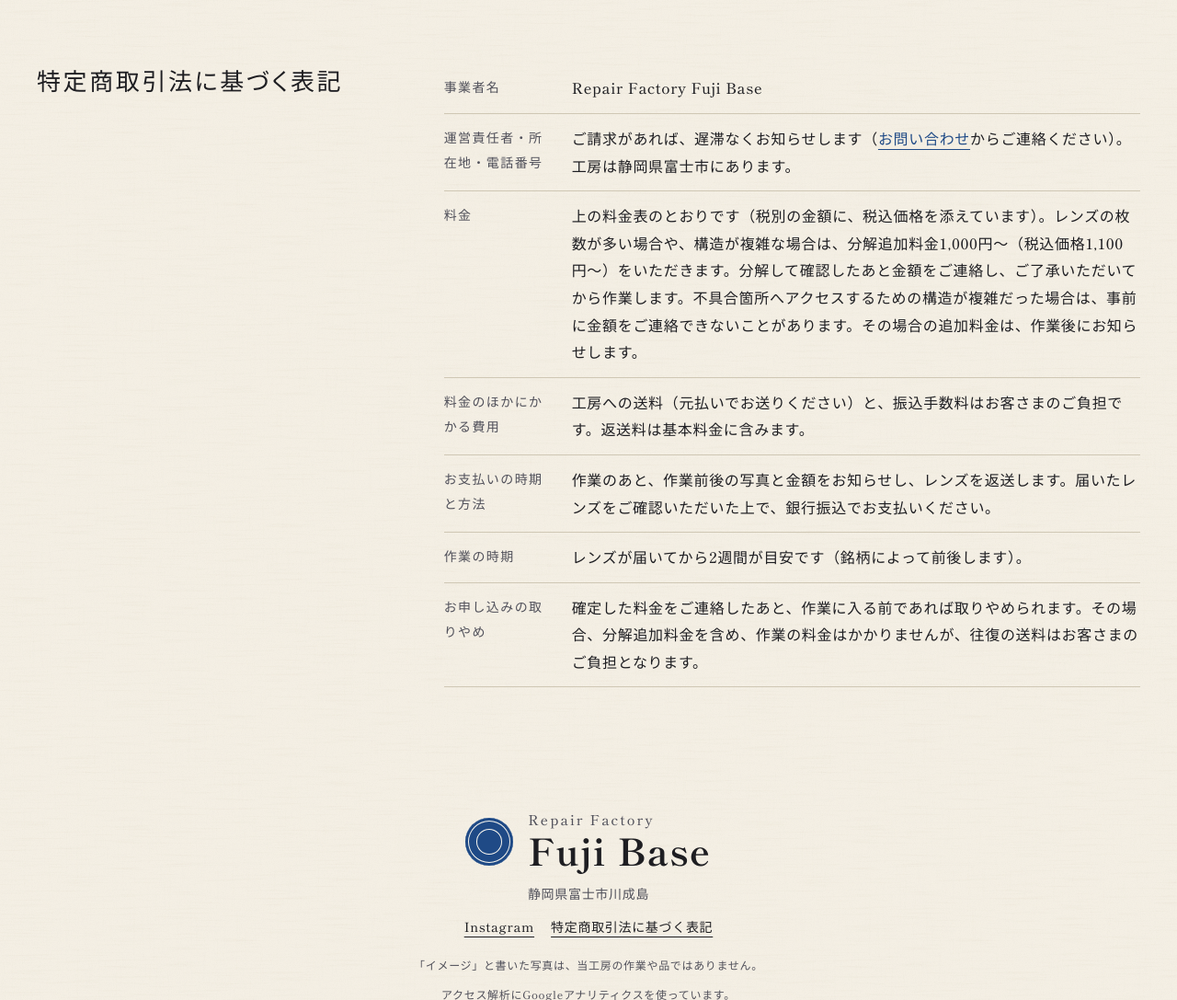
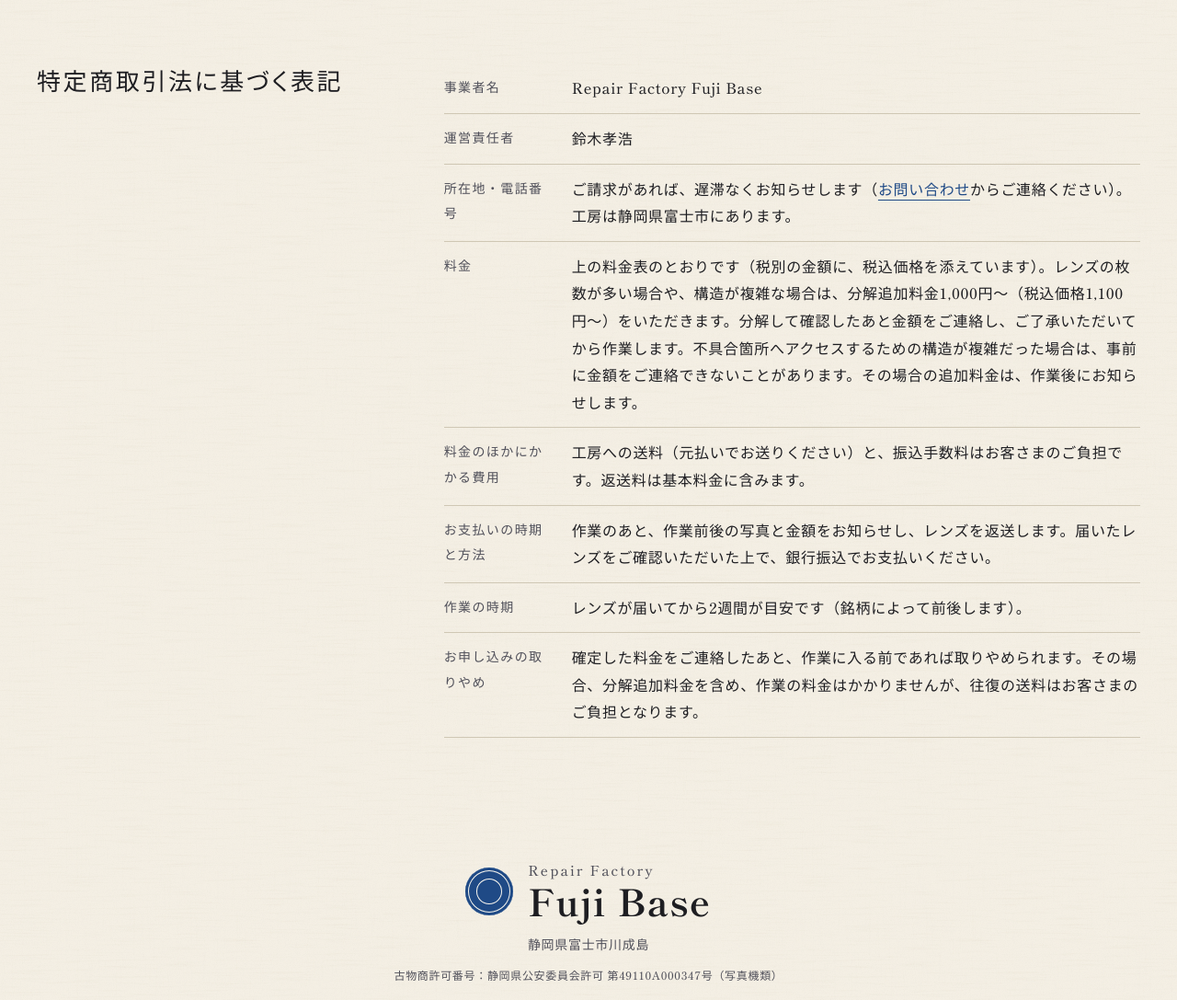
Before and after one commit to saizokg/fuji-base, a plain HTML site: page index.html in a window 1280 px wide. Shown: the part 9560-10647 px from the top of the page at 92% size. Drawn offline with Linux system fonts and the light colour scheme.

Commit message:
受付ページを更新
Co-Authored-By: Claude Opus 5.5 <noreply@anthropic.com>

```diff
--- a/index.html
+++ b/index.html
@@ -478,7 +478,7 @@ img{display:block;max-width:100%;height:auto}
     <div class="about-text">
       <h2 id="h-about" class="sec-title">工房について</h2>
       <ul class="about-list">
-        <li>静岡県富士市で作業しています。</li>
+        <li>静岡県富士市で、鈴木孝浩が作業しています。</li>
         <li>さまざまな業界の現場で、ものづくりに30年以上携わってきました。</li>
         <li>自身でカメラ・レンズを販売する中でレンズを修理する機会が多く、次第に修理そのものをお引き受けするようになりました。</li>
         <li>バルサム切れの修理を行っていない店も多いですが、当工房には貼り合わせレンズの修理実績が多数あります。</li>
@@ -512,7 +512,8 @@ img{display:block;max-width:100%;height:auto}
     <h2 id="h-legal" class="sec-title">特定商取引法に基づく表記</h2>
     <dl class="row-list">
       <div class="o-row"><dt>事業者名</dt><dd>Repair Factory Fuji Base</dd></div>
-      <div class="o-row"><dt>運営責任者・所在地・電話番号</dt><dd>ご請求があれば、遅滞なくお知らせします（<a class="text-link" href="#contact">お問い合わせ</a>からご連絡ください）。工房は静岡県富士市にあります。</dd></div>
+      <div class="o-row"><dt>運営責任者</dt><dd>鈴木孝浩</dd></div>
+      <div class="o-row"><dt>所在地・電話番号</dt><dd>ご請求があれば、遅滞なくお知らせします（<a class="text-link" href="#contact">お問い合わせ</a>からご連絡ください）。工房は静岡県富士市にあります。</dd></div>
       <div class="o-row"><dt>料金</dt><dd>上の料金表のとおりです（税別の金額に、税込価格を添えています）。レンズの枚数が多い場合や、構造が複雑な場合は、分解追加料金1,000円〜（税込価格1,100円〜）をいただきます。分解して確認したあと金額をご連絡し、ご了承いただいてから作業します。不具合箇所へアクセスするための構造が複雑だった場合は、事前に金額をご連絡できないことがあります。その場合の追加料金は、作業後にお知らせします。</dd></div>
       <div class="o-row"><dt>料金のほかにかかる費用</dt><dd>工房への送料（元払いでお送りください）と、振込手数料はお客さまのご負担です。返送料は基本料金に含みます。</dd></div>
       <div class="o-row"><dt>お支払いの時期と方法</dt><dd>作業のあと、作業前後の写真と金額をお知らせし、レンズを返送します。届いたレンズをご確認いただいた上で、銀行振込でお支払いください。</dd></div>
@@ -528,6 +529,7 @@ img{display:block;max-width:100%;height:auto}
     <span><span class="brand-sub">Repair Factory</span><span class="brand-main">Fuji Base</span></span>
   </div>
   <p class="foot-place">静岡県富士市川成島</p>
+  <p class="foot-stock">古物商許可番号：静岡県公安委員会許可 第49110A000347号（写真機類）</p>
   <div class="foot-links">
     <a href="https://www.instagram.com/fujibase_repair/" target="_blank" rel="noopener">Instagram</a>
     <a href="#tokushoho">特定商取引法に基づく表記</a>
```
